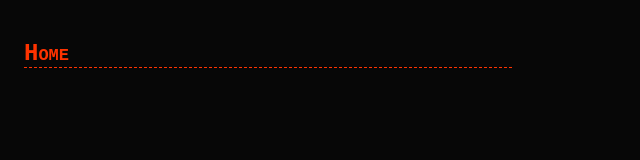
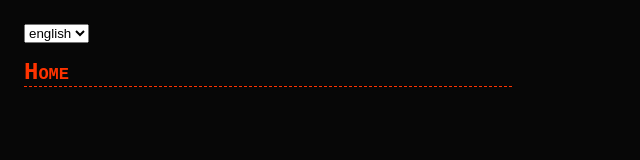
Before and after one commit to 17partDissections/TsukihimeArchive, a plain HTML site: page home.html in a window 1280 px wide. Shown: the whole page, without its empty margins (0-640 px from the left). Drawn offline with Linux system fonts and the light colour scheme.

```diff
--- a/home.html
+++ b/home.html
@@ -8,6 +8,10 @@
 	<meta name="viewport" content="width=device-width, initial-scale=0.1">
 </head>
 <body class="page">
+	<select id="langSwitcher">
+		<option value="en">english</option>
+		<option value="ru">russian</option>
+	</select>
 	<h1>Home</h1>
 </body>
 </html>
```
Also changed, not shown: 1 other file.
